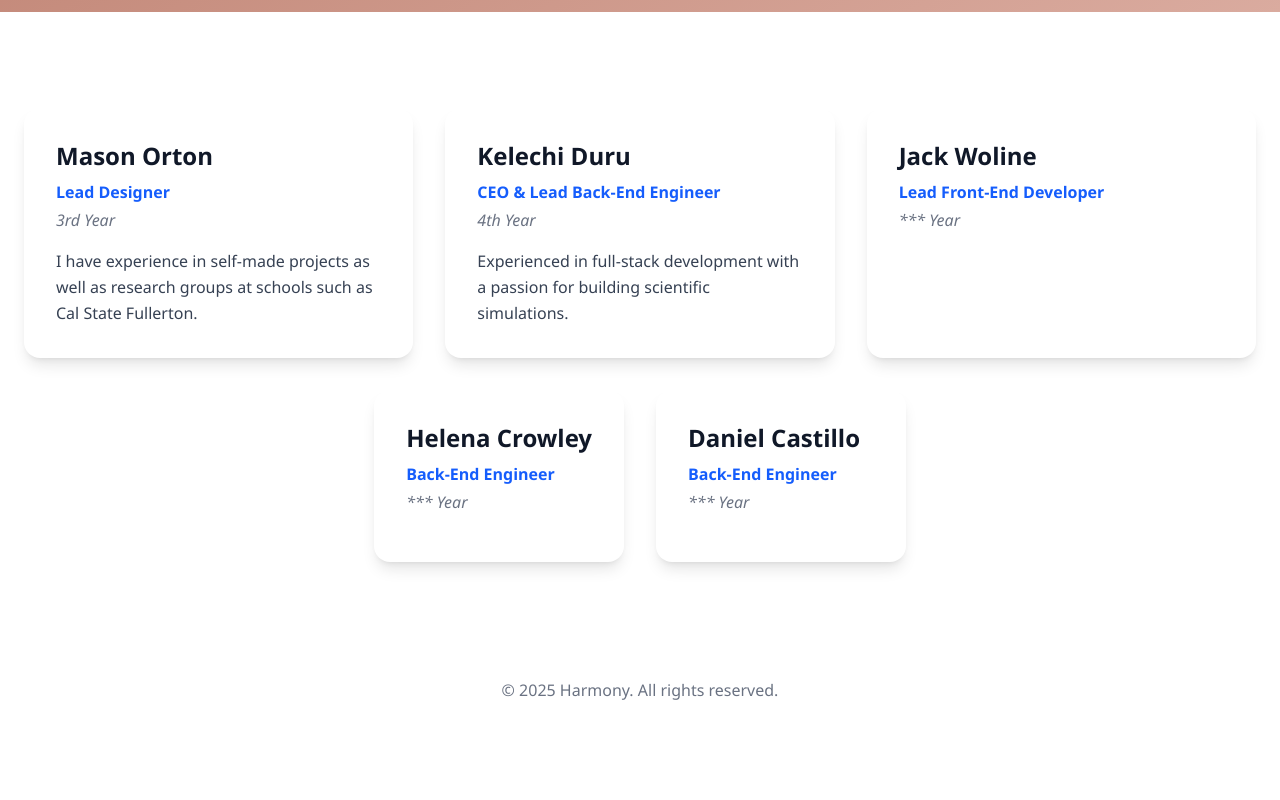
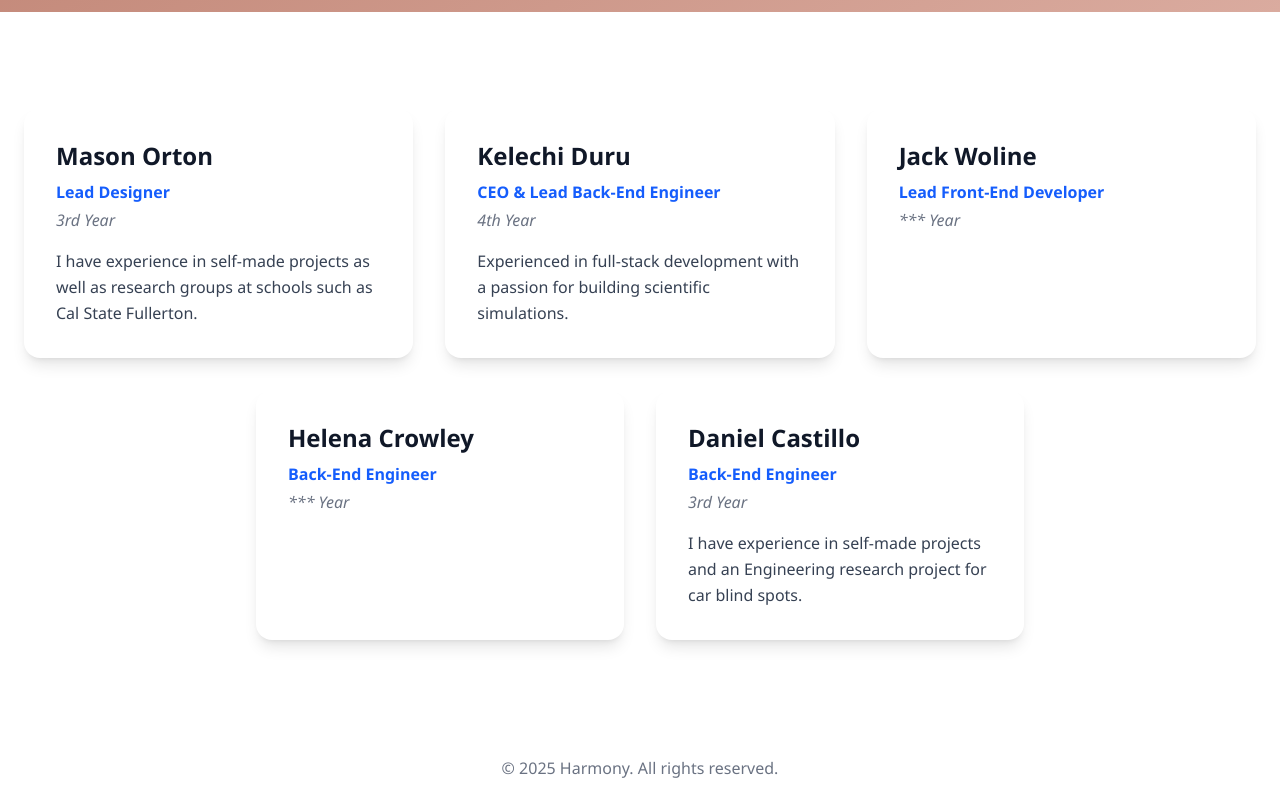
Before and after one commit to MasonAsemi/Harmony-Website, a React (Vite) app in the folder frontend/: page /about in a window 1280 px wide. Shown: the part 788-1588 px from the top of the page. Before the commit the page ends 1510 px from the top, so only its background shows below. Built offline with nearby package versions, Linux system fonts and the light colour scheme; no server answers; the HTML template or start-up script is replaced by a standard one; a web font is replaced by a local one.

Commit message:
Updated Daniel's profile card on about page.

```diff
--- a/frontend/src/pages/About.jsx
+++ b/frontend/src/pages/About.jsx
@@ -117,7 +117,10 @@ function About() {
                             <div className="bg-white rounded-2xl shadow-lg p-8 hover:shadow-xl transition-shadow duration-300">
                                 <h3 className="text-2xl font-bold text-gray-900 mb-2">Daniel Castillo</h3>
                                 <p className="text-blue-600 font-semibold mb-1">Back-End Engineer</p>
-                                <p className="text-gray-500 italic mb-4">*** Year</p>
+                                <p className="text-gray-500 italic mb-4">3rd Year</p>
+                                <p className="text-gray-700 leading-relaxed">
+                                    I have experience in self-made projects and an Engineering research project for car blind spots.
+                                </p>
                             </div>
                         </div>
                     </div>
```
